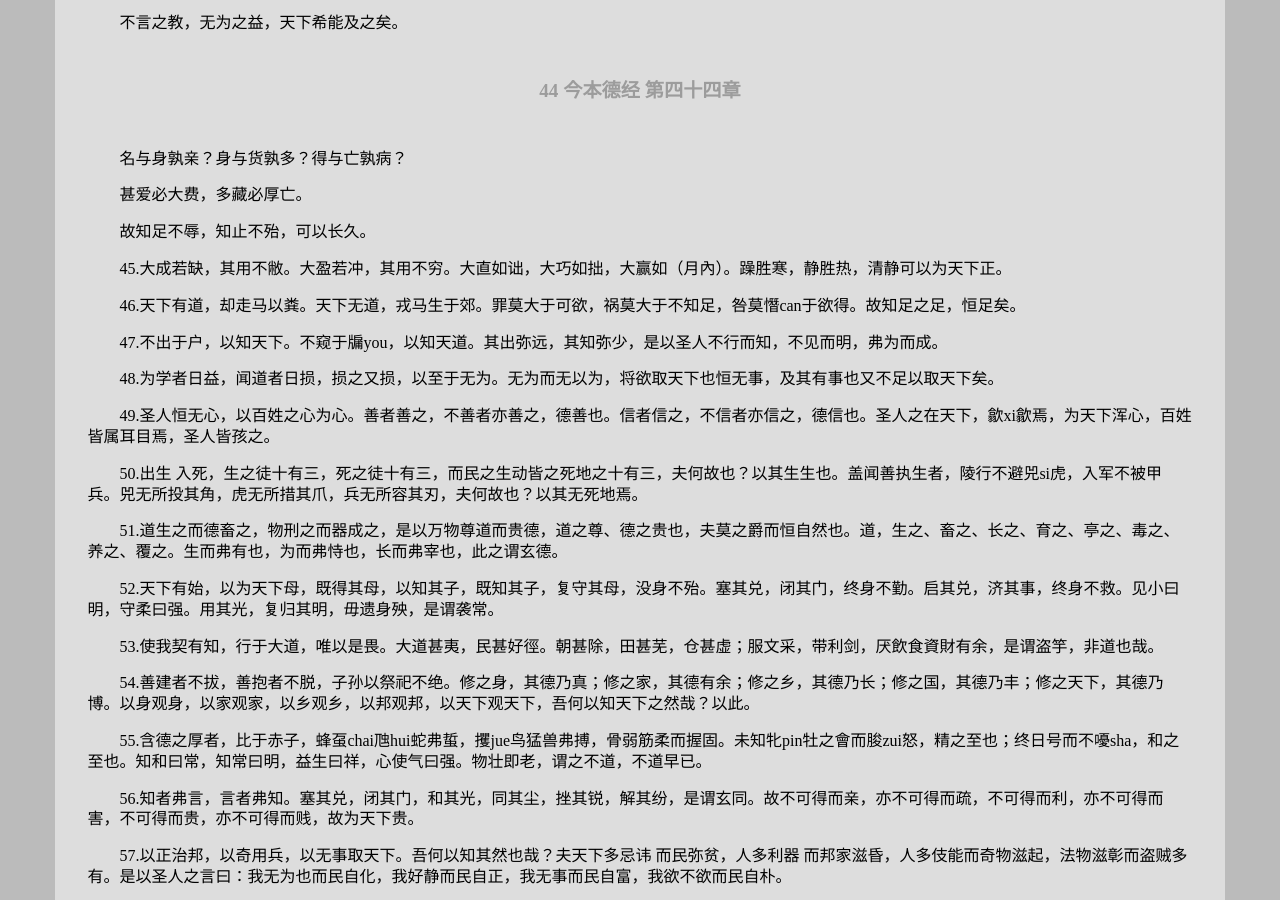
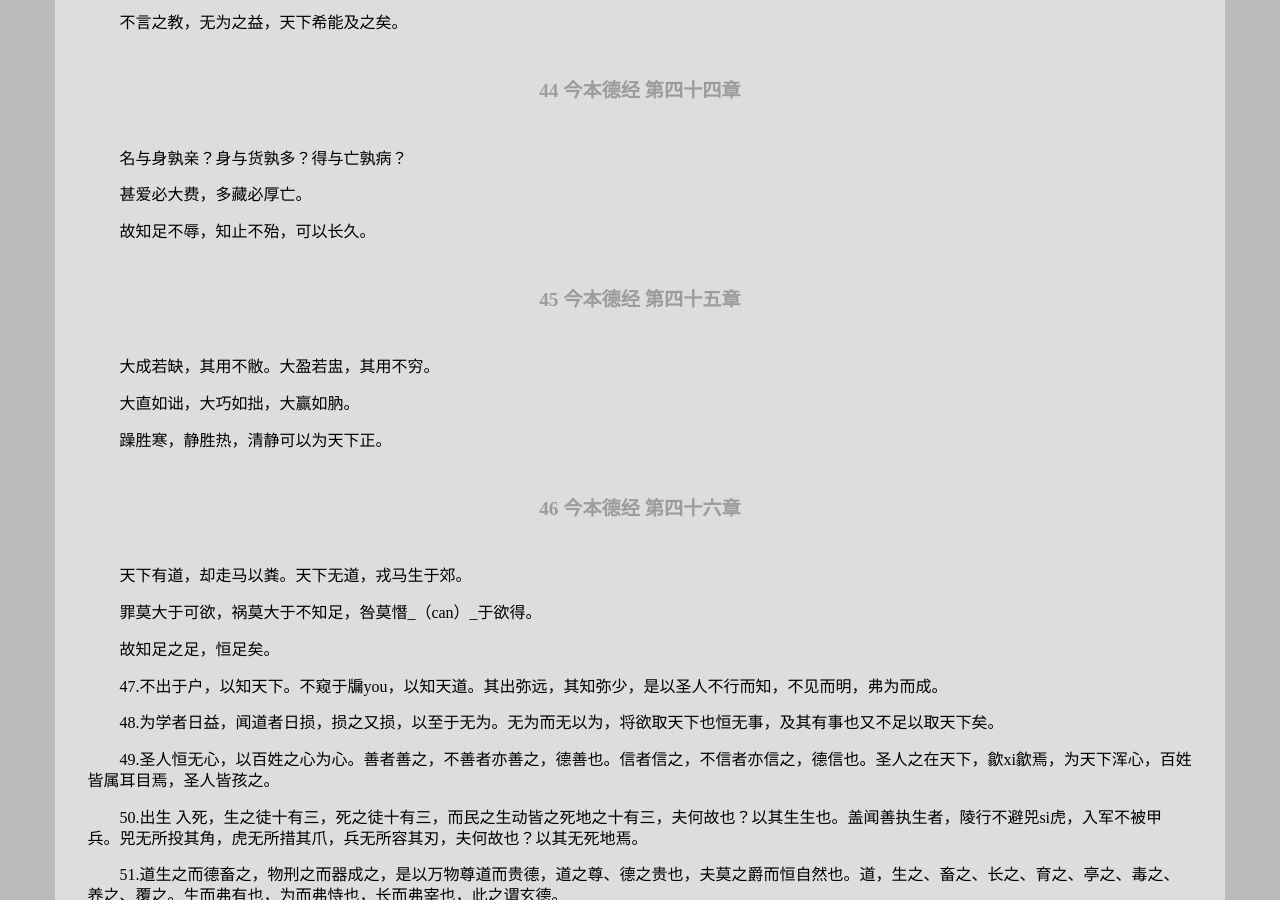
Before and after one commit to leiqin/leiqin.github.io, a Jekyll site: the page built from shoucang/daodejing.markdown, in a window 1280 px wide and 900 px high, scrolled down 1994 px. Built offline with Jekyll 4.4.1, drawn with Linux system fonts in a browser that asks for light colours; nearby versions of some CDN libraries.

Commit message:
道德经 德经 45 46

```diff
--- a/shoucang/daodejing.markdown
+++ b/shoucang/daodejing.markdown
@@ -83,12 +83,23 @@ title: 道德经
 
 故知足不辱，知止不殆，可以长久。
 
+###### 45 今本德经 第四十五章
+
+大成若缺，其用不敝。大盈若盅，其用不穷。
+
+大直如诎，大巧如拙，大赢如肭。
+
+躁胜寒，静胜热，清静可以为天下正。
+
+###### 46 今本德经 第四十六章
+
+天下有道，却走马以粪。天下无道，戎马生于郊。
+
+罪莫大于可欲，祸莫大于不知足，咎莫憯_（can）_于欲得。
+
+故知足之足，恒足矣。
 
 
-
- 45.大成若缺，其用不敝。大盈若冲，其用不穷。大直如诎，大巧如拙，大赢如（月內）。躁胜寒，静胜热，清静可以为天下正。
-
-46.天下有道，却走马以粪。天下无道，戎马生于郊。罪莫大于可欲，祸莫大于不知足，咎莫憯can于欲得。故知足之足，恒足矣。
 
 47.不出于户，以知天下。不窥于牖you，以知天道。其出弥远，其知弥少，是以圣人不行而知，不见而明，弗为而成。
 
```
